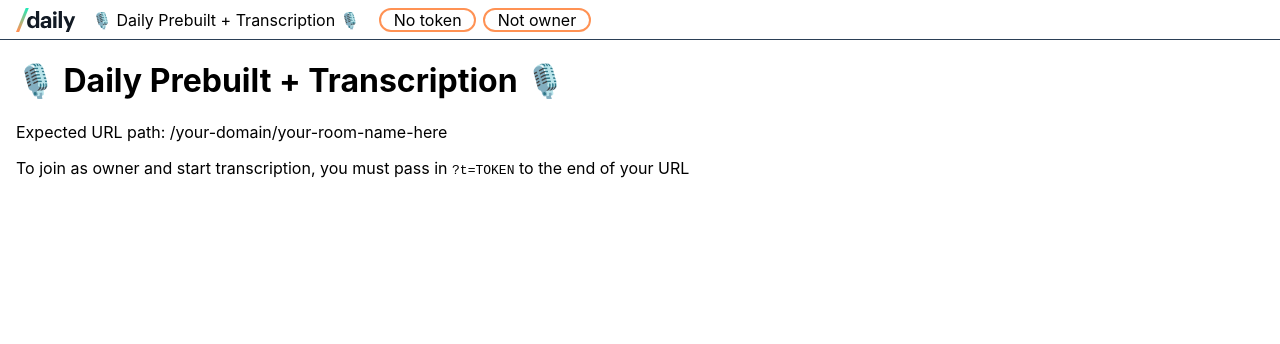
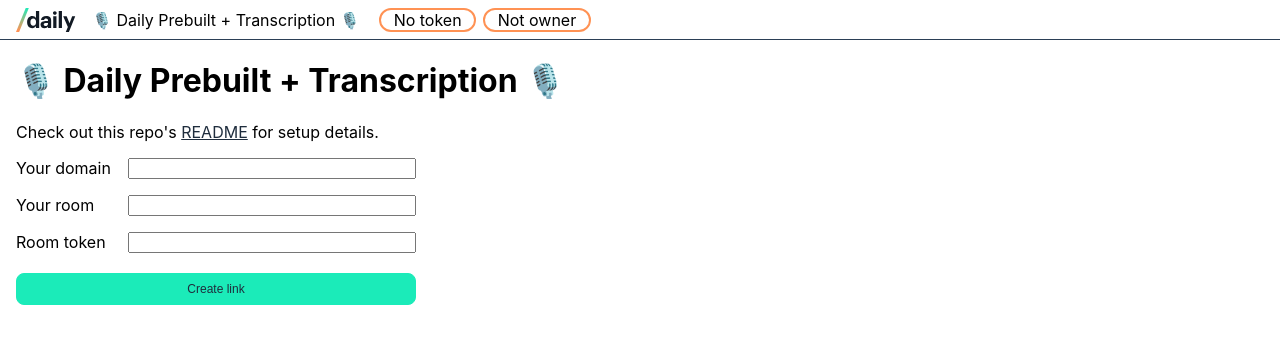
Before and after one commit to daily-demos/prebuilt-transcription, a Next.js app: page / in a window 1280 px wide. Shown: the top 344 px of the page. Built offline with nearby package versions, Linux system fonts and the light colour scheme.

Commit message:
Add URL builder and error handling

```diff
--- a/components/Header.tsx
+++ b/components/Header.tsx
@@ -2,12 +2,13 @@
 import styles from "../styles/Header.module.css";
 
 type Props = {
+  hasError: string;
   isTranscribing: boolean;
   owner: boolean;
   token: boolean;
 };
 
-const Header = ({ isTranscribing, owner, token }: Props) => {
+const Header = ({ hasError, isTranscribing, owner, token }: Props) => {
   return (
     <header className={styles.header}>
       <div className={styles.headerSection}>
@@ -27,6 +28,7 @@
             <span className={styles.alertStatus}>Not owner</span>
           )}
           {isTranscribing && <span>Transcribing</span>}
+          {hasError && <span className={styles.errorStatus}>{hasError}</span>}
         </div>
       </div>
     </header>
--- a/pages/index.tsx
+++ b/pages/index.tsx
@@ -1,6 +1,62 @@
+/* eslint-disable react/no-unescaped-entities */
 import type { NextPage } from "next";
 import Head from "next/head";
+import Link from "next/link";
+import { useState } from "react";
 import Header from "../components/Header";
+
+import styles from "../styles/Home.module.css";
+
+function Form() {
+  let [isSubmitted, setIsSubmitted] = useState<boolean>(false);
+  let [link, setLink] = useState<string>("");
+
+  const buildUrl = (ev: any) => {
+    ev.preventDefault(); // don't redirect the page
+    const source = ev.target;
+    const link = `${window.location.href}${source.domain.value}/${source.room.value}?t=${source.token.value}`;
+    console.log(link);
+    setIsSubmitted(true);
+    setLink(link);
+  };
+
+  return (
+    <div>
+      {!isSubmitted ? (
+        <form className={styles.form} onSubmit={buildUrl}>
+          <label htmlFor="domain">Your domain</label>
+          <input id="domain" type="text" autoComplete="domain" required />
+          <label htmlFor="room">Your room</label>
+          <input id="room" type="text" autoComplete="room" required />
+          <label htmlFor="token">Room token</label>
+          <input id="token" type="text" autoComplete="token" />
+          <button type="submit">Create link</button>
+        </form>
+      ) : (
+        <div className={styles.linkGroup}>
+          <Link href={link}>
+            <a>{link}</a>
+          </Link>
+          <div>
+            <a
+              onClick={() => {
+                navigator.clipboard.writeText(link);
+              }}
+            >
+              Copy
+            </a>
+            <a href={link}>Join</a>
+            <a href={"/"}>Go back</a>
+          </div>
+          <span>
+            Note: This form does not validate that the above room exists; you
+            may want to verify before sharing with others!
+          </span>
+        </div>
+      )}
+    </div>
+  );
+}
 
 const Home: NextPage = ({}) => {
   return (
@@ -10,14 +66,22 @@
         <meta name="description" content="" />
         <link rel="icon" href="/favicon.png" />
       </Head>
-      <Header isTranscribing={false} owner={false} token={false} />
+      <Header
+        hasError={""}
+        isTranscribing={false}
+        owner={false}
+        token={false}
+      />
       <main className="index">
         <h1>🎙️ Daily Prebuilt + Transcription 🎙️</h1>
-        <p>Expected URL path: /your-domain/your-room-name-here</p>
         <p>
-          To join as owner and start transcription, you must pass in{" "}
-          <code>?t=TOKEN</code> to the end of your URL
+          Check out this repo's{" "}
+          <a href="https://github.com/daily-demos/prebuilt-transcription">
+            README
+          </a>{" "}
+          for setup details.
         </p>
+        <Form></Form>
       </main>
     </div>
   );
--- a/styles/Header.module.css
+++ b/styles/Header.module.css
@@ -52,6 +52,10 @@
   border: 2px solid #ff9254;
 }
 
+.headerSection div .errorStatus {
+  border: 2px solid red;
+}
+
 @media all and (max-width: 576px) {
   .header {
     height: 8vh;
--- /dev/null
+++ b/styles/Home.module.css
@@ -0,0 +1,34 @@
+.form {
+  display: grid;
+  grid-gap: 1rem;
+  grid-template-columns: 1fr 3fr;
+  max-width: 25rem;
+}
+
+.form button {
+  grid-column: span 2;
+}
+
+.linkGroup {
+  display: grid;
+  grid-gap: 1rem;
+  max-width: 25rem;
+  grid-template-columns: auto;
+}
+
+.linkGroup div a {
+  text-decoration: none;
+  font-size: 12px;
+  border-radius: 8px;
+  margin: 0.25rem;
+  border: 1px solid var(--turquoise);
+  background-color: var(--turquoise);
+  color: #1f2d3d;
+  padding: 8px 16px;
+  cursor: pointer;
+}
+
+.linkGroup div a:hover {
+  cursor: pointer;
+  box-shadow: rgba(27, 235, 185, 0.6) 0px 0px 0px 2px;
+}
```
Also changed, not shown: pages/[domain]/[room].tsx (+13 -2 lines).
